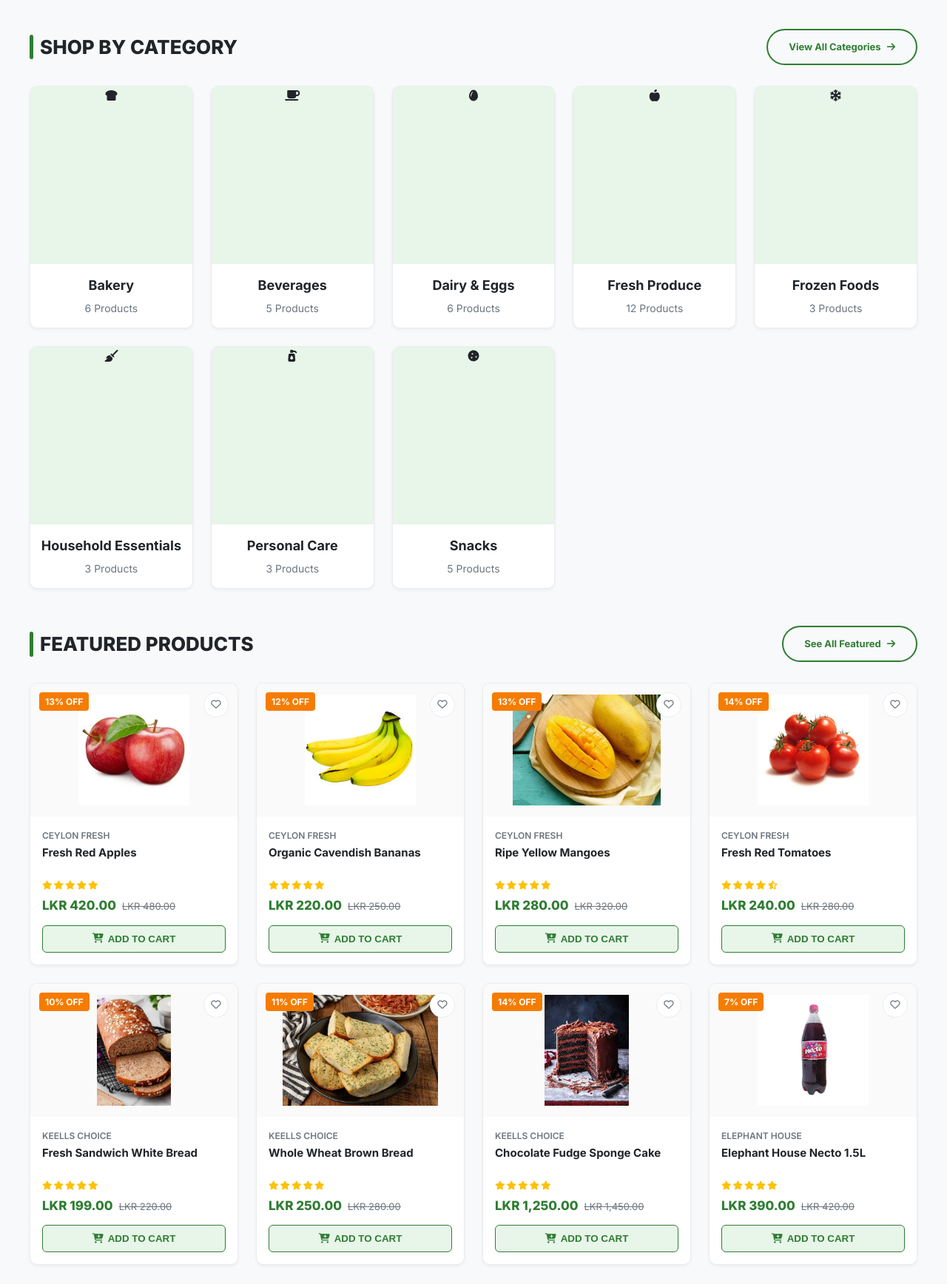
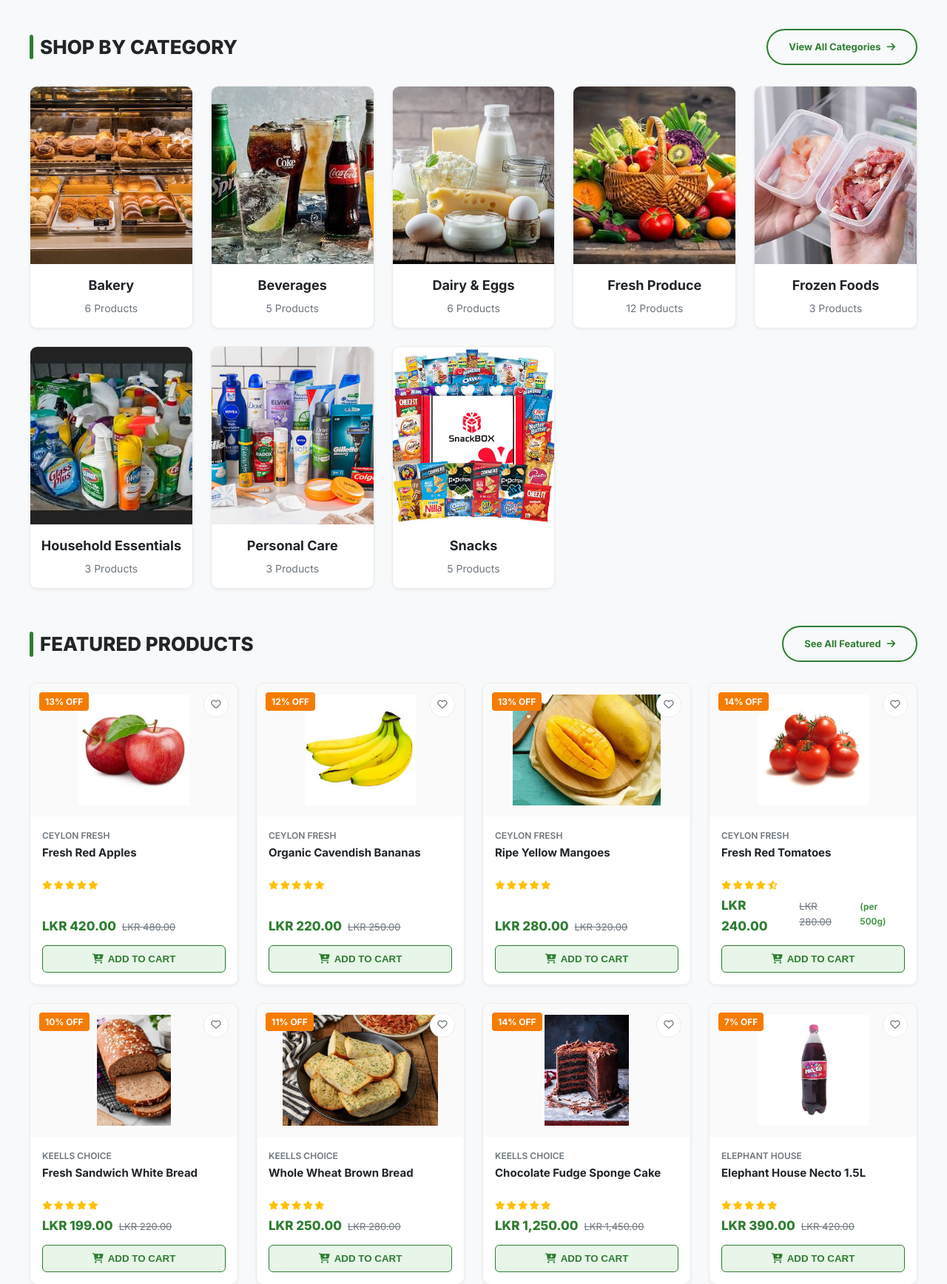
Before and after one commit to warushanikumarasinghe-svg/E-Business-Systems-Mini-project, a PHP site: page / in a window 1280 px wide. Shown: the part 709-2445 px from the top of the page at 74% size. Run offline with PHP 8.4, Linux system fonts and the light colour scheme; data comes from the database, SQL or seed files in the repository; tables that the repository leaves empty hold one stand-in row (values such as "Sample post").

Commit message:
Update index.php

```diff
--- a/INCART/index.php
+++ b/INCART/index.php
@@ -117,21 +117,24 @@ $bestSellers = $bestsellersStmt->fetchAll();
           <div class="category-icon">
 
             <?php
-            $icon = trim($cat['icon'] ?? '');
+            $catImg = !empty($cat['image']) ? trim($cat['image']) : '';
+            if (empty($catImg) && !empty($cat['icon']) && preg_match('/\.(jpg|jpeg|png|gif|webp)$/i', $cat['icon'])) {
+                $catImg = trim($cat['icon']);
+            }
 
-            // Check whether icon value is an image
-            if (!empty($icon) && preg_match('/\.(jpg|jpeg|png|gif|webp)$/i', $icon)):
+            if (!empty($catImg)):
             ?>
 
               <img
-                src="<?php echo sanitize($icon); ?>"
+                src="<?php echo sanitize($catImg); ?>"
                 alt="<?php echo sanitize($cat['name']); ?>"
                 class="category-image"
+                onerror="this.onerror=null; this.src='assets/images/category/default.jpg';"
               >
 
             <?php else: ?>
 
-              <i class="fas <?php echo sanitize($icon ?: 'fa-shopping-basket'); ?>"></i>
+              <i class="fas <?php echo sanitize($cat['icon'] ?: 'fa-shopping-basket'); ?>"></i>
 
             <?php endif; ?>
 
@@ -168,6 +171,7 @@ $bestSellers = $bestsellersStmt->fetchAll();
         $inWishlist = is_in_wishlist($prod['id']);
         $hasDiscount = !empty($prod['discount_price']) && $prod['discount_price'] < $prod['price'];
         $discountPercent = $hasDiscount ? round((($prod['price'] - $prod['discount_price']) / $prod['price']) * 100) : 0;
+        $isVeg = is_vegetable_product($prod);
       ?>
         <div class="product-card">
           <?php if ($hasDiscount): ?>
@@ -197,9 +201,12 @@ $bestSellers = $bestsellersStmt->fetchAll();
               <?php else: ?>
                 <span class="current-price"><?php echo format_price($prod['price']); ?></span>
               <?php endif; ?>
+              <?php if ($isVeg): ?>
+                <span style="font-size:12px; font-weight:600; color:var(--success); margin-left:4px;">(per <?php echo sanitize($prod['weight'] ?? '500g'); ?>)</span>
+              <?php endif; ?>
             </div>
 
-            <button class="add-cart-btn" data-id="<?php echo $prod['id']; ?>">
+            <button class="add-cart-btn" data-id="<?php echo $prod['id']; ?>" <?php if ($isVeg): ?>data-weight="<?php echo sanitize($prod['weight'] ?? '500g'); ?>"<?php endif; ?>>
               <i class="fas fa-cart-plus"></i> ADD TO CART
             </button>
           </div>
@@ -236,6 +243,7 @@ $bestSellers = $bestsellersStmt->fetchAll();
           $img = $prod['primary_image'] ?? 'assets/images/products/default.jpg';
           $inWishlist = is_in_wishlist($prod['id']);
           $discountPercent = round((($prod['price'] - $prod['discount_price']) / $prod['price']) * 100);
+          $isVeg = is_vegetable_product($prod);
         ?>
           <div class="product-card">
             <span class="badge-discount" style="background:#d32f2f;"><?php echo $discountPercent; ?>% OFF</span>
@@ -259,9 +267,12 @@ $bestSellers = $bestsellersStmt->fetchAll();
               <div class="product-price-row">
                 <span class="current-price" style="color:#d32f2f;"><?php echo format_price($prod['discount_price']); ?></span>
                 <span class="original-price"><?php echo format_price($prod['price']); ?></span>
+                <?php if ($isVeg): ?>
+                  <span style="font-size:12px; font-weight:600; color:var(--success); margin-left:4px;">(per <?php echo sanitize($prod['weight'] ?? '500g'); ?>)</span>
+                <?php endif; ?>
               </div>
 
-              <button class="add-cart-btn" data-id="<?php echo $prod['id']; ?>">
+              <button class="add-cart-btn" data-id="<?php echo $prod['id']; ?>" <?php if ($isVeg): ?>data-weight="<?php echo sanitize($prod['weight'] ?? '500g'); ?>"<?php endif; ?>>
                 <i class="fas fa-cart-plus"></i> ADD TO CART
               </button>
             </div>
@@ -300,6 +311,7 @@ $bestSellers = $bestsellersStmt->fetchAll();
         $inWishlist = is_in_wishlist($prod['id']);
         $hasDiscount = !empty($prod['discount_price']) && $prod['discount_price'] < $prod['price'];
         $discountPercent = $hasDiscount ? round((($prod['price'] - $prod['discount_price']) / $prod['price']) * 100) : 0;
+        $isVeg = is_vegetable_product($prod);
       ?>
         <div class="product-card">
           <?php if ($hasDiscount): ?>
@@ -329,9 +341,12 @@ $bestSellers = $bestsellersStmt->fetchAll();
               <?php else: ?>
                 <span class="current-price"><?php echo format_price($prod['price']); ?></span>
               <?php endif; ?>
+              <?php if ($isVeg): ?>
+                <span style="font-size:12px; font-weight:600; color:var(--success); margin-left:4px;">(per <?php echo sanitize($prod['weight'] ?? '500g'); ?>)</span>
+              <?php endif; ?>
             </div>
 
-            <button class="add-cart-btn" data-id="<?php echo $prod['id']; ?>">
+            <button class="add-cart-btn" data-id="<?php echo $prod['id']; ?>" <?php if ($isVeg): ?>data-weight="<?php echo sanitize($prod['weight'] ?? '500g'); ?>"<?php endif; ?>>
               <i class="fas fa-cart-plus"></i> ADD TO CART
             </button>
           </div>
```
